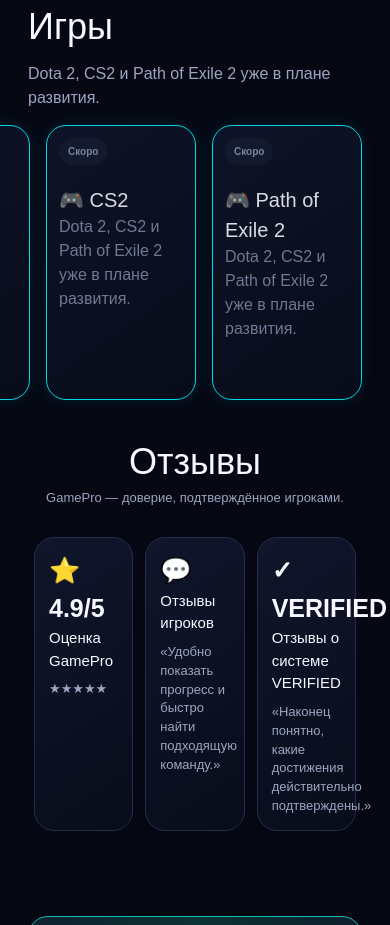
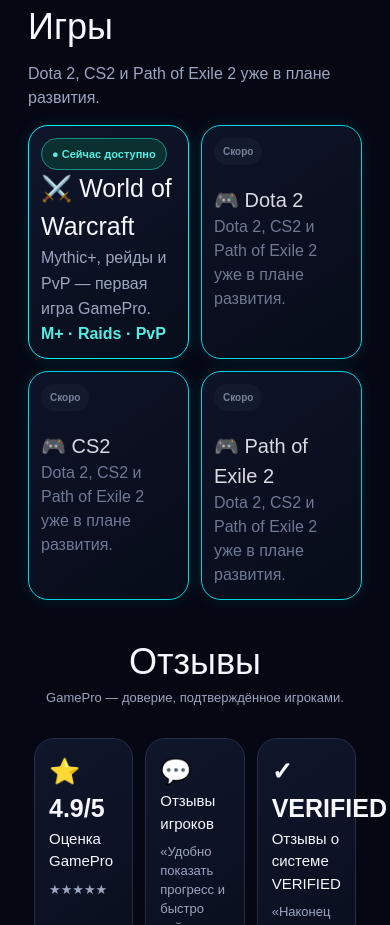
Before and after one commit to vesttrading/gamepro-market, a Next.js app: page / in a window 390 px wide. Shown: the part 4600-5525 px from the top of the page. Built offline with nearby package versions, Linux system fonts and the light colour scheme; no server answers.

Commit message:
Implement mobile grid layout for games section
Add mobile grid rules for game sections to improve layout on smaller screens.

```diff
--- a/app/globals.css
+++ b/app/globals.css
@@ -310,6 +310,22 @@
 
 }
 
+/* Правило для мобильной сетки игр 2х2 */
+@media (max-width: 768px) {
+    section#games div[class*="gameGrid"] {
+        flex-wrap: wrap !important; /* Разрешаем карточкам переноситься на новую строку */
+        justify-content: center !important; /* Центрируем ряды на экране */
+        gap: 12px !important; /* Уменьшаем отступ между карточками под мобильные */
+    }
+
+    section#games div[class*="gameGrid"] > div {
+        /* Рассчитываем ширину: 50% экрана минус половина отступа gap, чтобы встали ровно 2 в ряд */
+        flex: 1 1 calc(50% - 6px) !important;
+        max-width: 180px !important; /* Ограничиваем максимальную ширину на телефоне */
+        min-width: 130px !important; /* Снижаем минимальный порог, чтобы они поместились */
+    }
+}
+
 /* 1. Намертво сжимаем всю секцию отзывов до аккуратных 850px */
 section#reviews {
     width: 100% !important;
```
